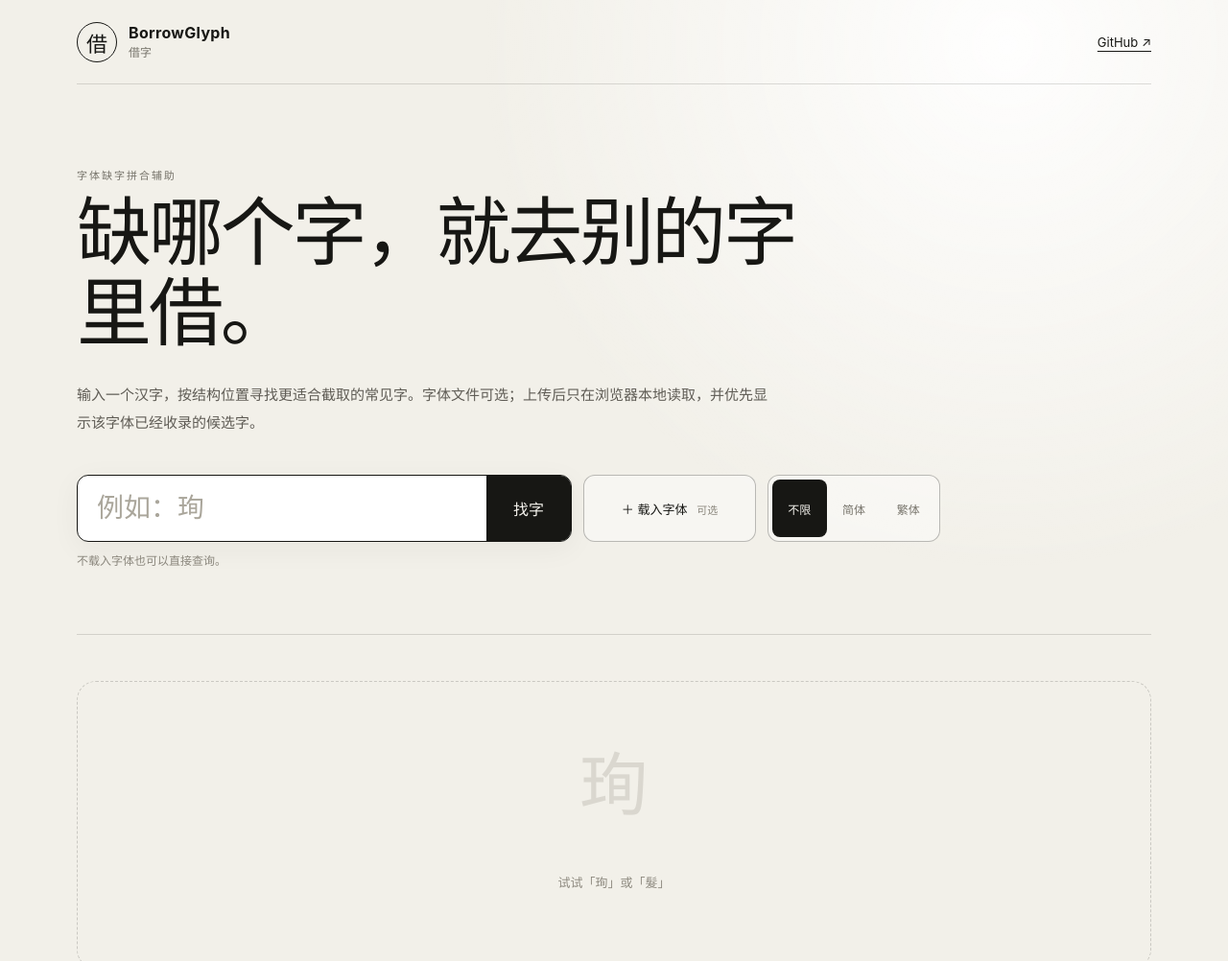
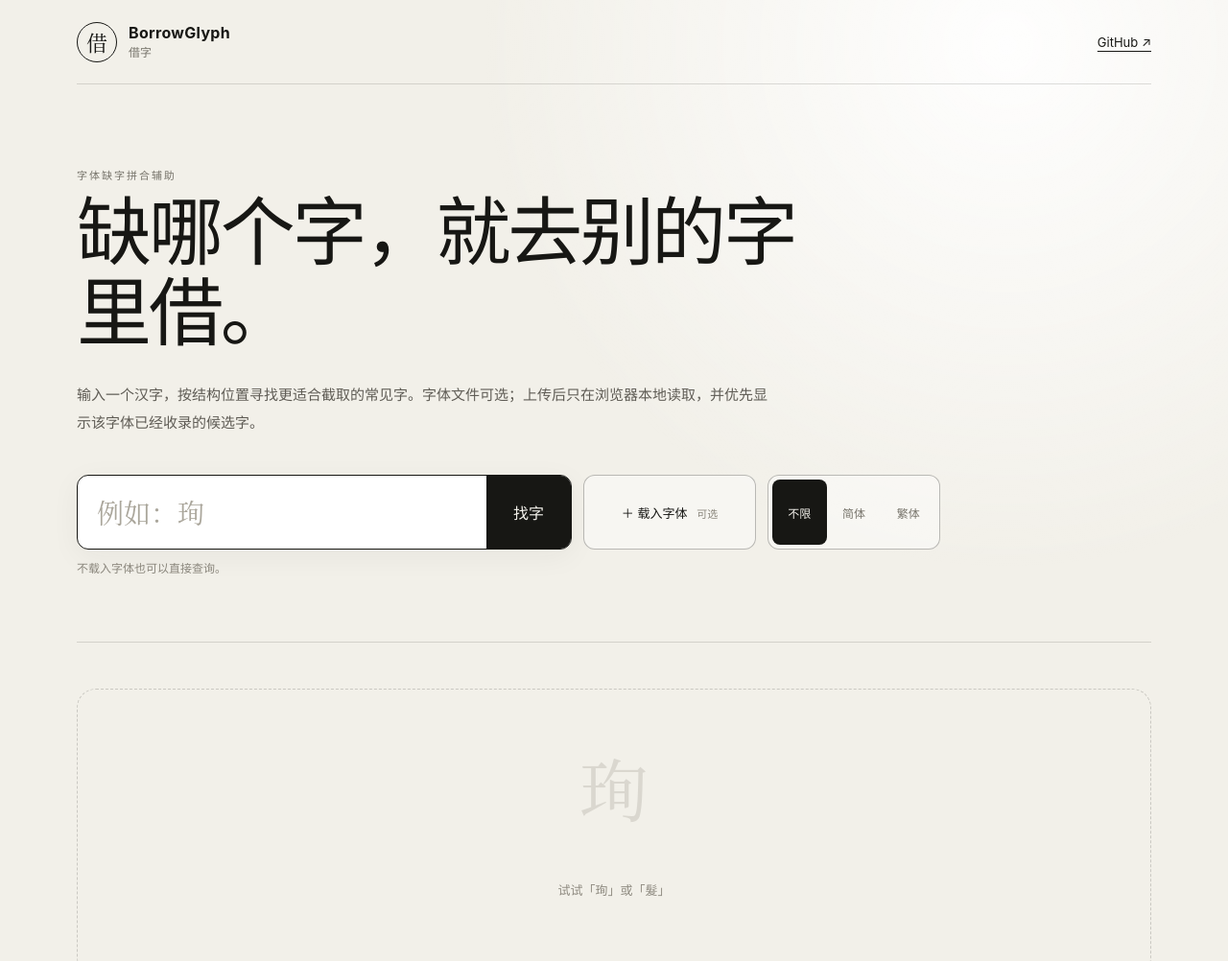
Before and after one commit to eglantine-shell/BorrowGlyph, a website built with Vite: page index.html in a window 1280 px wide. Shown: the top 1002 px of the page at 96% size. Built offline with nearby package versions, Linux system fonts and the light colour scheme.

Commit message:
Broaden CJK glyph font fallback

```diff
--- a/src/style.css
+++ b/src/style.css
@@ -1,4 +1,13 @@
 :root {
+  --glyph-font: "Songti SC", "STSong",
+    "Noto Serif CJK SC", "Noto Serif SC",
+    "Source Han Serif SC", "Source Han Serif CN",
+    "PingFang SC", "PingFang TC", "PingFang HK",
+    "Noto Sans CJK SC", "Source Han Sans SC",
+    "Hiragino Sans GB", "Hiragino Kaku Gothic ProN",
+    "Microsoft YaHei", "SimSun-ExtB", "MingLiU-ExtB",
+    "BabelStone Han", "HanaMinA", "HanaMinB",
+    serif;
   font-family: -apple-system, BlinkMacSystemFont, "Segoe UI", "PingFang SC", "Hiragino Sans GB", "Microsoft YaHei", sans-serif;
   color: #171714;
   background: #f2f0e9;
@@ -50,7 +59,7 @@ a { color: inherit; }
   height: 42px;
   border: 1px solid #171714;
   border-radius: 50%;
-  font-family: "Songti SC", "STSong", serif;
+  font-family: var(--glyph-font);
   font-size: 22px;
 }
 
@@ -126,7 +135,7 @@ a { color: inherit; }
   border: 0;
   outline: 0;
   background: transparent;
-  font-family: "Songti SC", "STSong", serif;
+  font-family: var(--glyph-font);
   font-size: 28px;
 }
 
@@ -224,7 +233,7 @@ a { color: inherit; }
 }
 
 .empty-state span {
-  font-family: "Songti SC", "STSong", serif;
+  font-family: var(--glyph-font);
   font-size: 72px;
   opacity: .24;
 }
@@ -256,7 +265,7 @@ a { color: inherit; }
   border: 1px solid #171714;
   border-radius: 18px;
   background: #fff;
-  font-family: "Songti SC", "STSong", serif;
+  font-family: var(--glyph-font);
   font-size: 104px;
   line-height: 1;
 }
@@ -316,7 +325,7 @@ a { color: inherit; }
 }
 
 .recipe-part b {
-  font-family: "Songti SC", "STSong", serif;
+  font-family: var(--glyph-font);
   font-size: 40px;
   font-weight: 500;
 }
@@ -366,7 +375,7 @@ a { color: inherit; }
   height: 64px;
   border-radius: 12px;
   background: #fff;
-  font-family: "Songti SC", "STSong", serif;
+  font-family: var(--glyph-font);
   font-size: 34px;
   box-shadow: inset 0 0 0 1px rgba(23,23,20,.1);
 }
@@ -400,7 +409,7 @@ a { color: inherit; }
 
 .donor b {
   display: block;
-  font-family: "Songti SC", "STSong", serif;
+  font-family: var(--glyph-font);
   font-size: 40px;
   font-weight: 500;
 }
```
